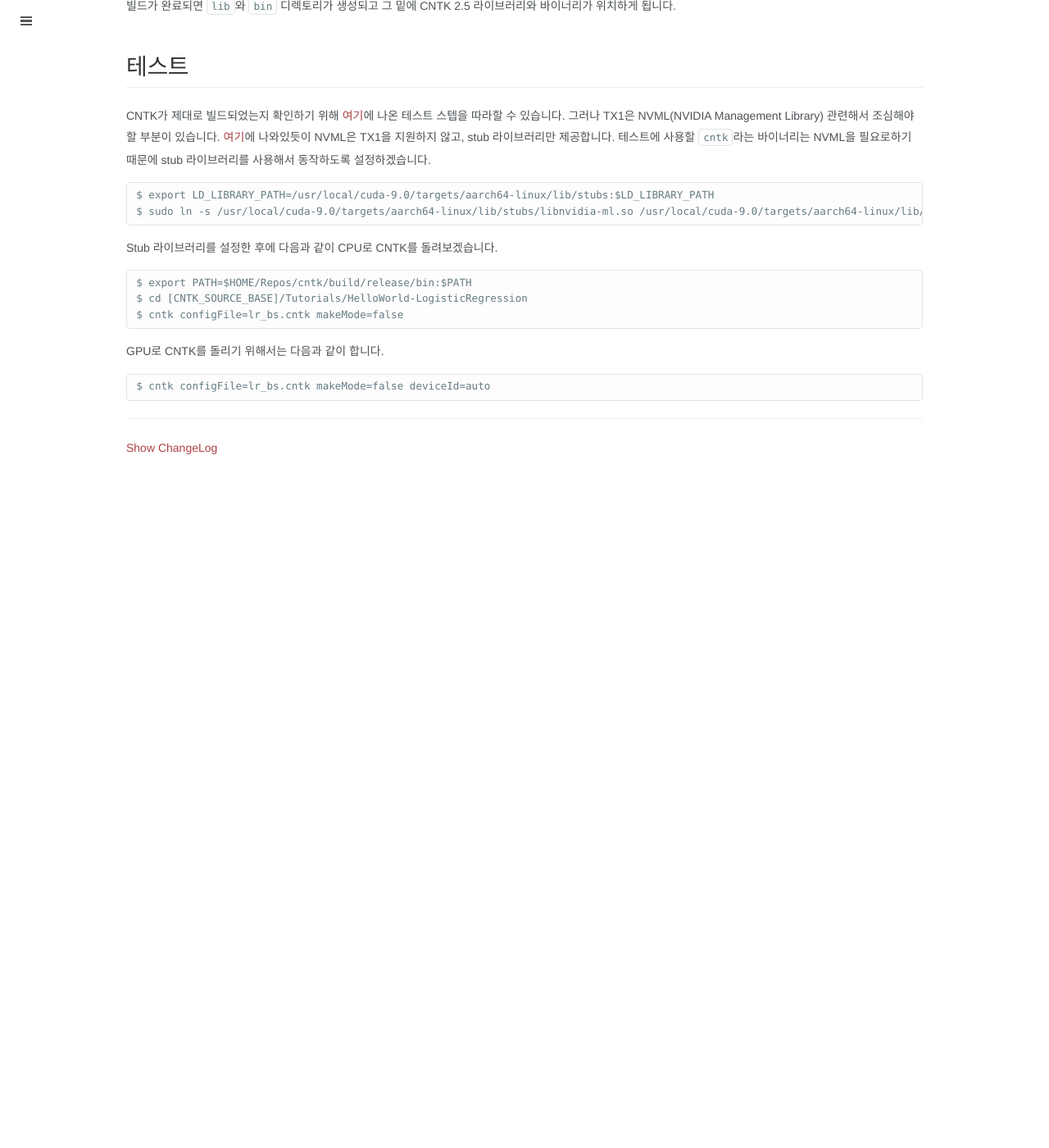
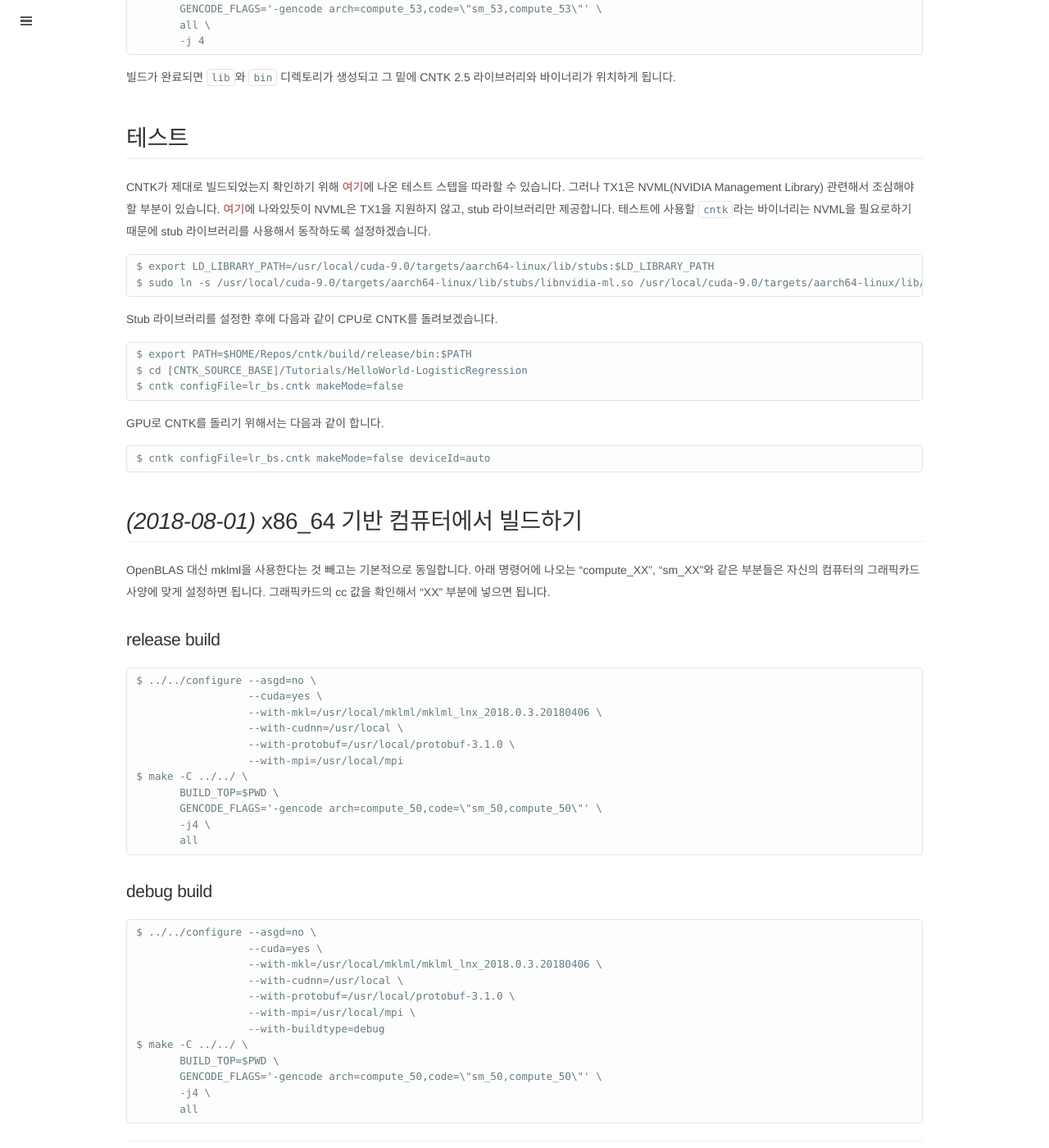
Before and after one commit to nglee/nglee.github.io, a Jekyll site: the page built from _posts/2018-04-20-Setup-CNTK-2.5-on-Jetson-TX1-KOR.md, in a window 1280 px wide and 1400 px high, scrolled down 3989 px. Shown: the whole window at 82% size. Built offline with Jekyll 4.4.1, drawn with Linux system fonts in a browser that asks for light colours; some web fonts are replaced; comment, search, counter and statistics services are not loaded; before the commit the page ends 4604 px from its top, so only the background shows below that; some of the changed text lies outside the part shown.

Commit message:
Update post : Setup CNTK 2.5 on Jetxon TX1 KOR
- How to build Boost with -fPIC
- Build command on x86_64

````diff
--- a/_posts/2018-04-20-Setup-CNTK-2.5-on-Jetson-TX1-KOR.md
+++ b/_posts/2018-04-20-Setup-CNTK-2.5-on-Jetson-TX1-KOR.md
@@ -92,6 +92,11 @@
 $ ./bootstrap.sh --prefix=/usr/local/boost-1.60.0
 $ sudo apt install libbz2-dev python-dev
 $ sudo ./b2 -d0 -j4 install
+```
+
+_(2018-08-01)_ 참고로 빌드할 때 -fPIC 옵션을 주고 싶으면 다음과 같이 하면 됩니다.
+```
+$ sudo ./b2 -d0 -j4 cxxflags="-fPIC" install
 ```
 
 ## CUB 1.7.4
@@ -192,6 +197,41 @@
 $ cntk configFile=lr_bs.cntk makeMode=false deviceId=auto
 ```
 
+# _(2018-08-01)_ x86_64 기반 컴퓨터에서 빌드하기
+
+OpenBLAS 대신 mklml을 사용한다는 것 빼고는 기본적으로 동일합니다. 아래 명령어에 나오는 "compute_XX", "sm_XX"와 같은 부분들은 자신의 컴퓨터의 그래픽카드 사양에 맞게 설정하면 됩니다. 그래픽카드의 cc 값을 확인해서 "XX" 부분에 넣으면 됩니다.
+
+## release build
+```
+$ ../../configure --asgd=no \
+                  --cuda=yes \
+                  --with-mkl=/usr/local/mklml/mklml_lnx_2018.0.3.20180406 \
+                  --with-cudnn=/usr/local \
+                  --with-protobuf=/usr/local/protobuf-3.1.0 \
+                  --with-mpi=/usr/local/mpi
+$ make -C ../../ \
+       BUILD_TOP=$PWD \
+       GENCODE_FLAGS='-gencode arch=compute_50,code=\"sm_50,compute_50\"' \
+       -j4 \
+       all
+```
+
+## debug build
+```
+$ ../../configure --asgd=no \
+                  --cuda=yes \
+                  --with-mkl=/usr/local/mklml/mklml_lnx_2018.0.3.20180406 \
+                  --with-cudnn=/usr/local \
+                  --with-protobuf=/usr/local/protobuf-3.1.0 \
+                  --with-mpi=/usr/local/mpi \
+                  --with-buildtype=debug
+$ make -C ../../ \
+       BUILD_TOP=$PWD \
+       GENCODE_FLAGS='-gencode arch=compute_50,code=\"sm_50,compute_50\"' \
+       -j4 \
+       all
+```
+
 ----------
 <a href="javascript:showChangeLog();">Show ChangeLog</a>
 <div id="post_changelog" style="display:none;">
@@ -206,5 +246,10 @@
     <td>Publish</td>
     <td class="td_center">2018-04-20</td>
   </tr>
+  <tr>
+    <td class="td_center">1.1</td>
+    <td>How to build Boost with -fPIC / Build command on x86_64</td>
+    <td class="td_center">2018-08-01</td>
+  </tr>
 </table>
 </div>
````
